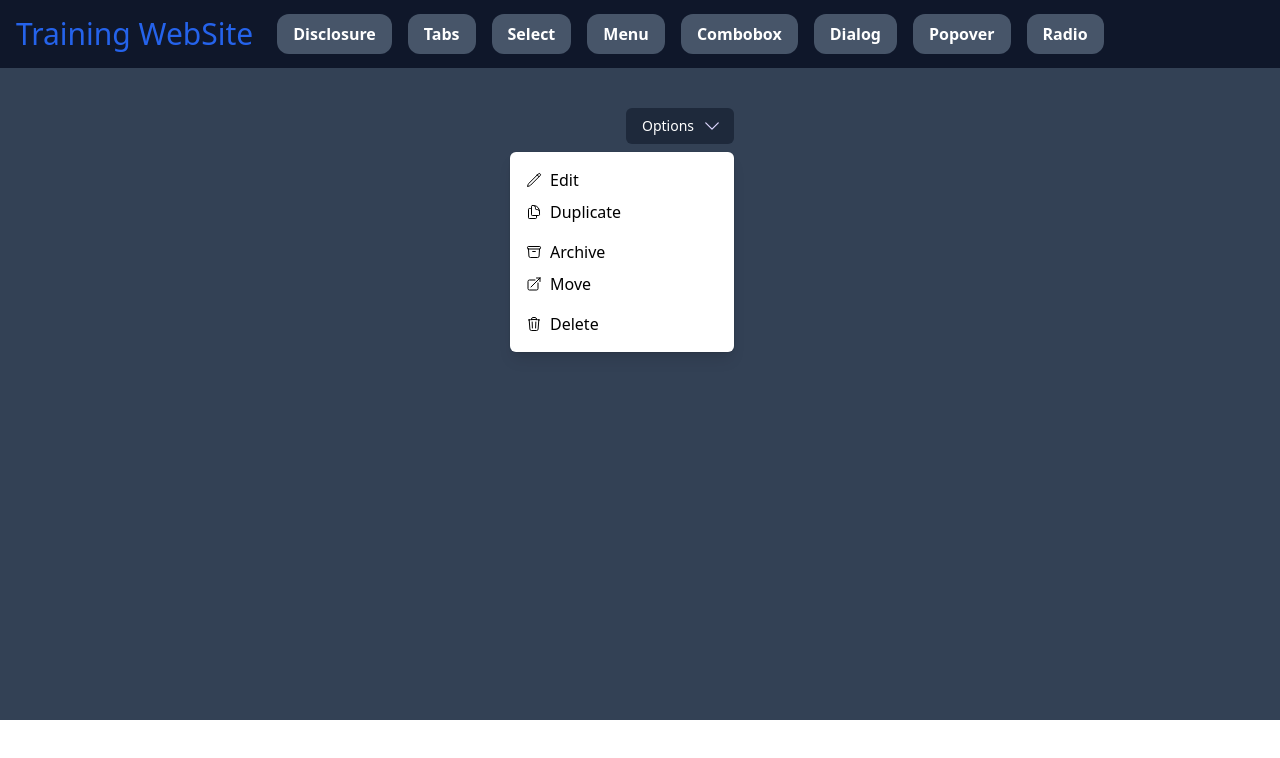
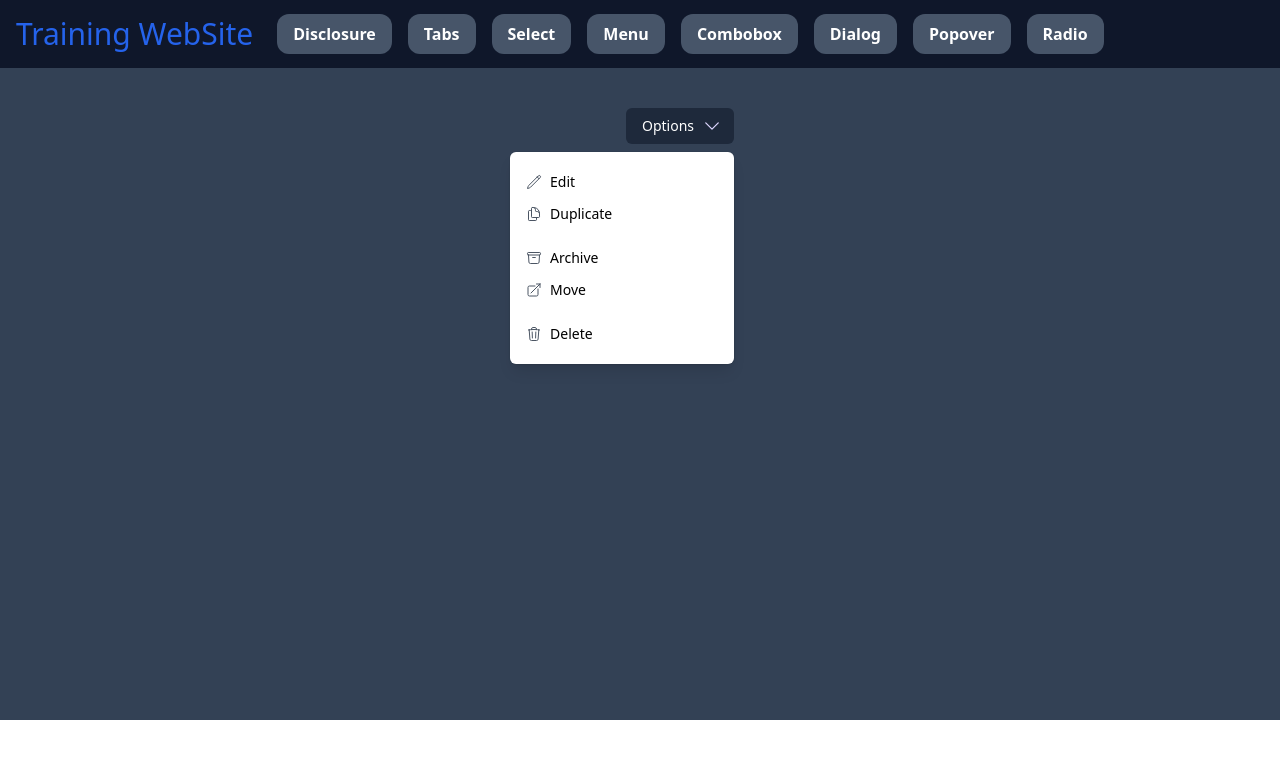
Before and after one commit to giliolizera/Training, a Vue app: page /menu in a window 1280 px wide. Shown: the top 758 px of the page. Built offline with nearby package versions, Linux system fonts and the light colour scheme.

Commit message:
feat: menu improve and tabs F

```diff
--- a/src/components/Menu.vue
+++ b/src/components/Menu.vue
@@ -9,27 +9,27 @@
          </button>
          <div v-if="exibir" class="rounded-lg">
             <ul
-               class="absolute right-0 mt-2 w-56 origin-top-right rounded-md bg-white shadow-lg ring-1 ring-black ring-opacity-5 focus:outline-none px-1 py-1">
-               <button @click="exibir = false" class="w-full inline-flex px-3 py-1 mt-2 hover:bg-slate-500 rounded-md ">
-                  <PencilIcon class="mt-1 mr-2 h-4 w-4" />
+               class="absolute right-0 mt-2 w-56 origin-top-right rounded-md bg-white shadow-lg ring-1 ring-black ring-opacity-5 focus:outline-none px-1 py-1.5">
+               <button @click="exibir = false" class="w-full inline-flex px-3 py-1.5 mt-2 hover:bg-slate-500 text-sm rounded-md ">
+                  <PencilIcon class="mt-0.5 text-gray-600 mr-2 h-4 w-4" />
                   Edit
                </button>
-               <button @click="exibir = false" class="w-full inline-flex px-3 py-1 hover:bg-slate-500 rounded-md">
-                  <DocumentDuplicateIcon class="mt-1 mr-2 h-4 w-4" />
+               <button @click="exibir = false" class="w-full inline-flex px-3 py-1.5 hover:bg-slate-500 text-sm rounded-md">
+                  <DocumentDuplicateIcon class="mt-0.5 text-gray-600 mr-2 h-4 w-4" />
                   Duplicate
                </button>
-               <li class="px-1 py-1 divide-y divide-gray-100"></li>
-               <button @click="exibir = false" class="w-full inline-flex px-3 py-1 hover:bg-slate-500 rounded-md">
-                  <ArchiveBoxIcon class="mt-1 mr-2 h-4 w-4" />
+               <li class="px-1 py-1.5 divide-y divide-gray-100"></li>
+               <button @click="exibir = false" class="w-full inline-flex px-3 py-1.5 hover:bg-slate-500 text-sm rounded-md">
+                  <ArchiveBoxIcon class="mt-0.5 text-gray-600 mr-2 h-4 w-4" />
                   Archive
                </button>
-               <button @click="exibir = false" class="w-full inline-flex px-3 py-1 hover:bg-slate-500 rounded-md">
-                  <ArrowTopRightOnSquareIcon class="mt-1 mr-2 h-4 w-4" />
+               <button @click="exibir = false" class="w-full inline-flex px-3 py-1.5 hover:bg-slate-500 text-sm rounded-md">
+                  <ArrowTopRightOnSquareIcon class="mt-0.5 text-gray-600 mr-2 h-4 w-4" />
                   Move
                </button>
-               <li class="px-1 py-1 divide-y divide-gray-100"></li>
-               <button @click="exibir = false" class="w-full inline-flex px-3 py-1 mb-2 hover:bg-slate-500 rounded-md">
-                  <TrashIcon class="mt-1 mr-2 h-4 w-4" />
+               <li class="px-1 py-1.5 divide-y divide-gray-100"></li>
+               <button @click="exibir = false" class="w-full inline-flex px-3 py-1.5 mb-2 hover:bg-slate-500 text-sm rounded-md">
+                  <TrashIcon class="mt-0.5 text-gray-600 mr-2 h-4 w-4" />
                   Delete
                </button>
             </ul>
--- a/src/components/Tabs.vue
+++ b/src/components/Tabs.vue
@@ -3,7 +3,7 @@
   <div class="bg-slate-700">
     <div class="w-full px-4 pt-16">
       <div class="mx-auto w-full max-w-md rounded-2xl bg-slate-800 p-2">
-        <div class="grid grid-flow-col justify-stretch space-x-1">
+        <div class="grid grid-flow-col space-x-1">
           <button v-for="(tab,index) in tabs" :key="index" @click="active = tab.id"
             type="button"
             :class="['rounded-lg px-4 py-2 text-center text-sm text-white font-medium hover: hover:text-white hover:bg-slate-600 focus:outline-none', active === tab.id ? 'bg-slate-900' : 'bg-slate-800']"
@@ -15,8 +15,8 @@
     </div>
     <div class="bg-slate-700 w-full pt-2">
       <div class="mx-auto w-full max-w-md rounded-2xl bg-white px-5 relative hover:bg-gray-100">
-        <div v-if="active === 1">
-          <TransitionGroup enter-active-class="transition duration-300 ease-out" enter-from-class="opacity-0" enter-to-class="opacity-100">
+        <TransitionGroup enter-active-class="transition duration-300 ease-out" enter-from-class="opacity-0" enter-to-class="opacity-100">
+          <div v-if="active === 1">
             <div v-for="(recent,index) in Recent" :key="index">
               <div class="pt-5">
                 <h3 class="mt-1 text-sm font-medium">{{ recent.title }}</h3>
@@ -27,11 +27,12 @@
                 </ul>
               </div>
             </div>
-          </TransitionGroup>
             <div class="py-3.5"></div>
           </div>
+          </TransitionGroup>
+          <TransitionGroup enter-active-class="transition duration-300 ease-out" enter-from-class="opacity-0"
+         enter-to-class="opacity-100">
           <div v-if="active === 2">
-            <TransitionGroup enter-active-class="transition duration-300 ease-out" enter-from-class="opacity-0" enter-to-class="opacity-100">
             <div v-for="(popular,index) in Popular" :key="index">
               <div class="pt-5">
                 <h3 class="mt-1 text-sm font-medium">{{ popular.title }}</h3>
@@ -43,10 +44,10 @@
               </div>
             </div>
             <div class="py-3.5"></div>
-            </TransitionGroup>
           </div>
+          </TransitionGroup>
+          <TransitionGroup enter-active-class="transition duration-300 ease-out" enter-from-class="opacity-0" enter-to-class="opacity-100">
           <div v-if="active === 3">
-            <TransitionGroup enter-active-class="transition duration-300 ease-out" enter-from-class="opacity-0" enter-to-class="opacity-100">
             <div v-for="(trending, index) in Trending" :key="index">
               <div class="pt-5">
                 <h3 class="mt-1 text-sm font-medium">{{ trending.title }}</h3>
@@ -58,8 +59,8 @@
               </div>
             </div>
             <div class="py-3.5"></div>
+          </div>
           </TransitionGroup>
-          </div>
       </div>
     </div>
   </div>
```
